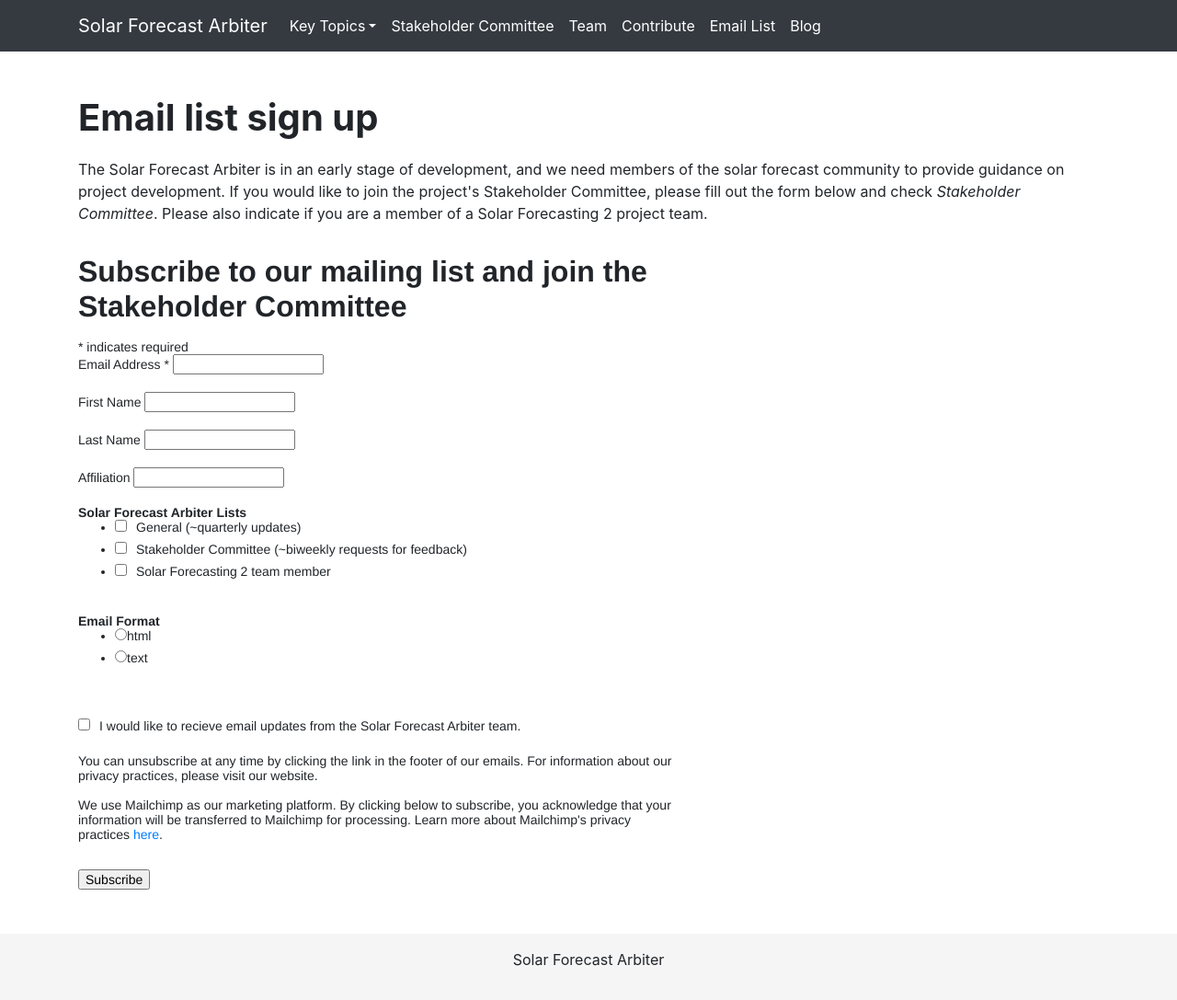
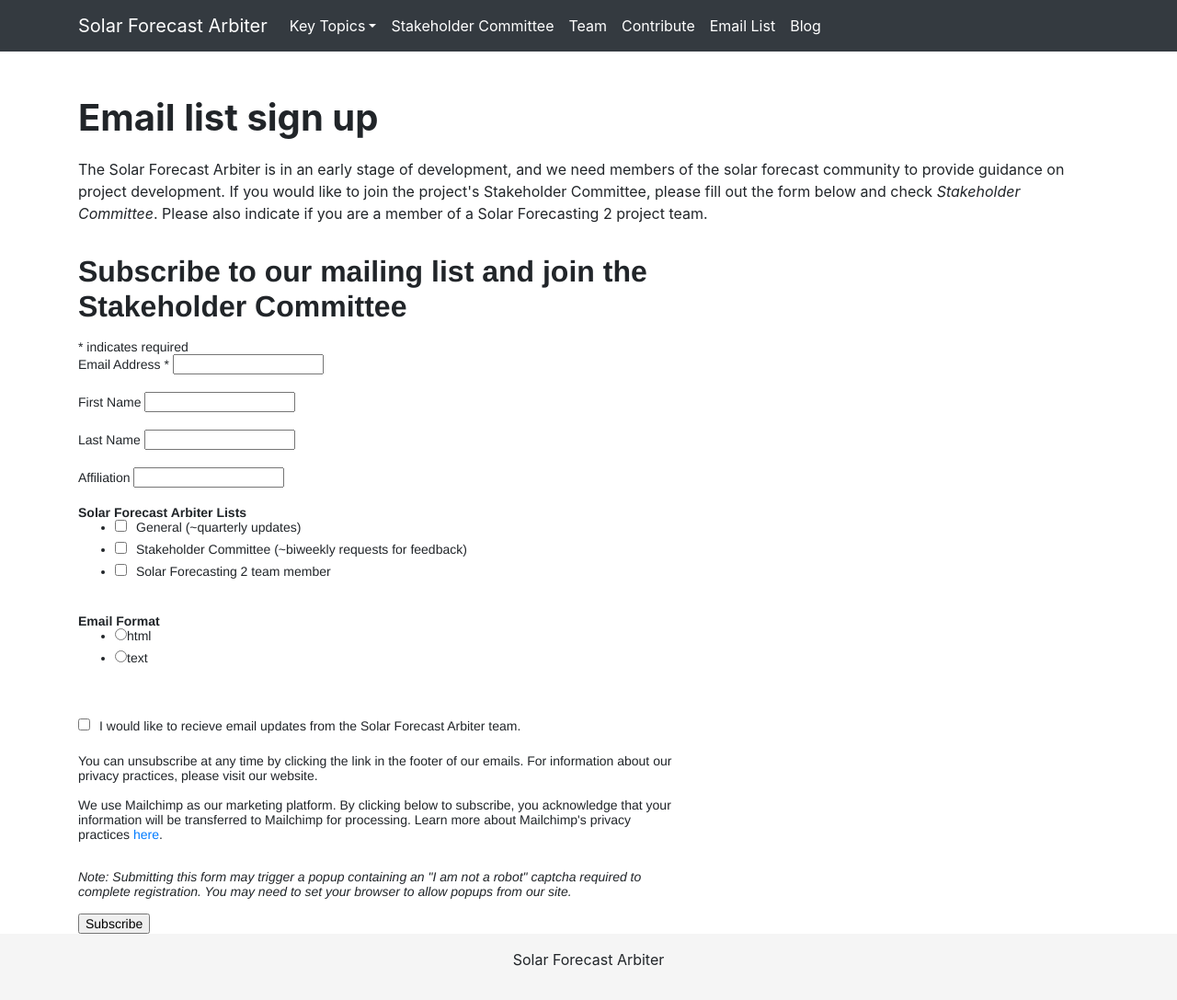
Before and after one commit to SolarArbiter/SolarArbiter.github.io, a Jekyll site: the page built from emaillist.md, in a window 1280 px wide and 1087 px high. Shown: the whole window at 92% size. Built offline with Jekyll 4.4.1, drawn with Linux system fonts in a browser that asks for light colours; comment, search, counter and statistics services are not loaded; our own code applies the rules of GitHub Pages for plain Markdown files.

Commit message:
add dependencies to gemfile, add warning about captcha popup to mailc… (#38)
* add dependencies to gemfile, add warning about captcha popup to mailchimp form

* update wording of captcha warning

```diff
--- a/Gemfile
+++ b/Gemfile
@@ -21,6 +21,7 @@ gem "minima", "~> 2.0"
 group :jekyll_plugins do
   gem "jekyll-feed", "~> 0.6"
   gem "jekyll-paginate", "~> 1.1.0"
+  gem "jekyll-redirect-from", "~> 0.14.0"
 end
 
 # Windows does not include zoneinfo files, so bundle the tzinfo-data gem
--- a/_includes/mailchimp.html
+++ b/_includes/mailchimp.html
@@ -50,6 +50,7 @@
         <div class="response" id="mce-success-response" style="display:none"></div>
     </div>    <!-- real people should not fill this in and expect good things - do not remove this or risk form bot signups-->
     <div style="position: absolute; left: -5000px;" aria-hidden="true"><input type="text" name="b_ecd1444846318d70d0cb9198a_96d745b70a" tabindex="-1" value=""></div>
+	<div><p><i>Note: Submitting this form may trigger a popup containing an "I am not a robot" captcha required to complete registration. You may need to set your browser to allow popups from our site.</i></p></div>
     <div class="clear"><input type="submit" value="Subscribe" name="subscribe" id="mc-embedded-subscribe" class="button"></div>
     </div>
 </form>
```
Also changed, not shown: Gemfile.lock.
